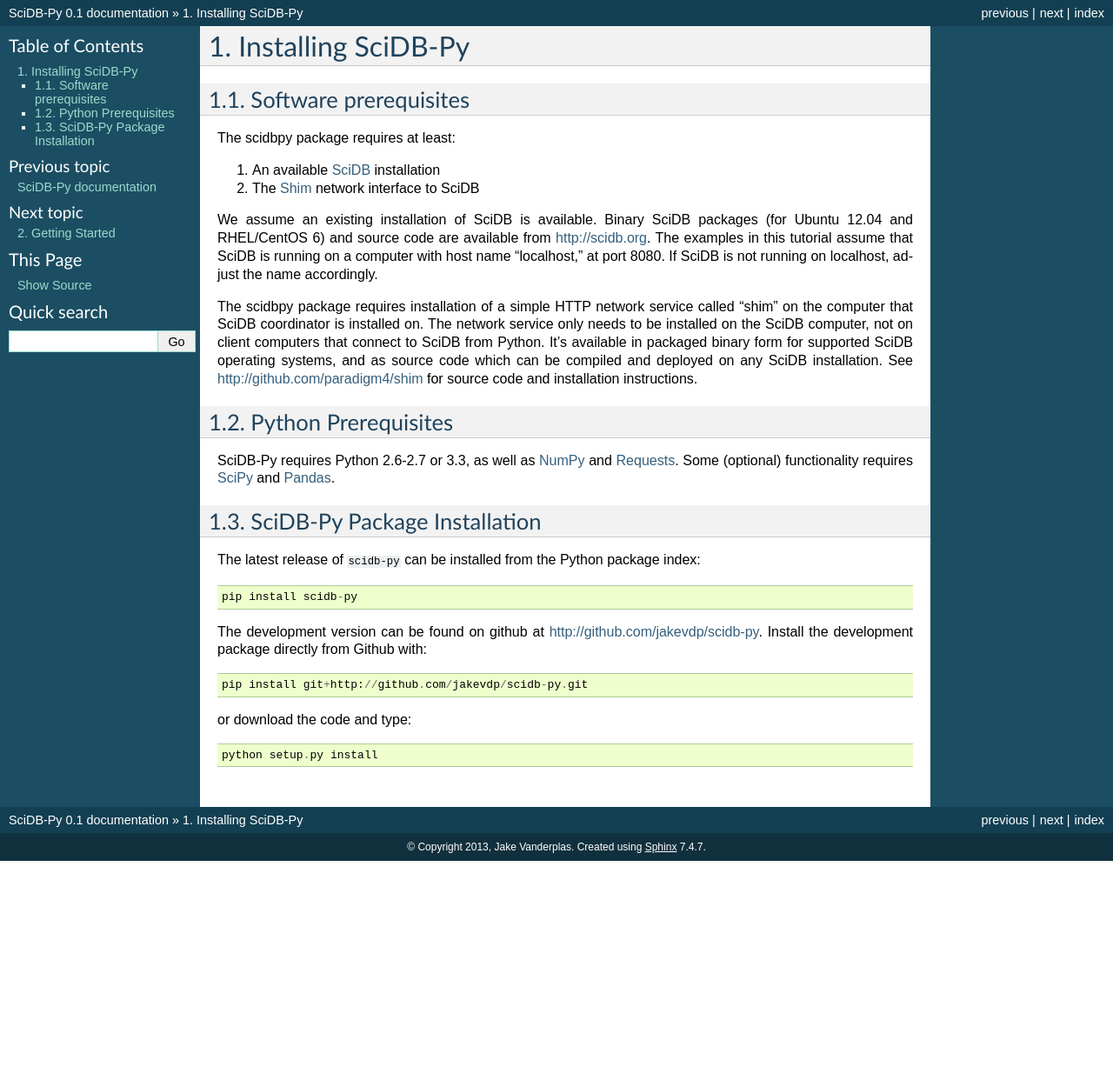
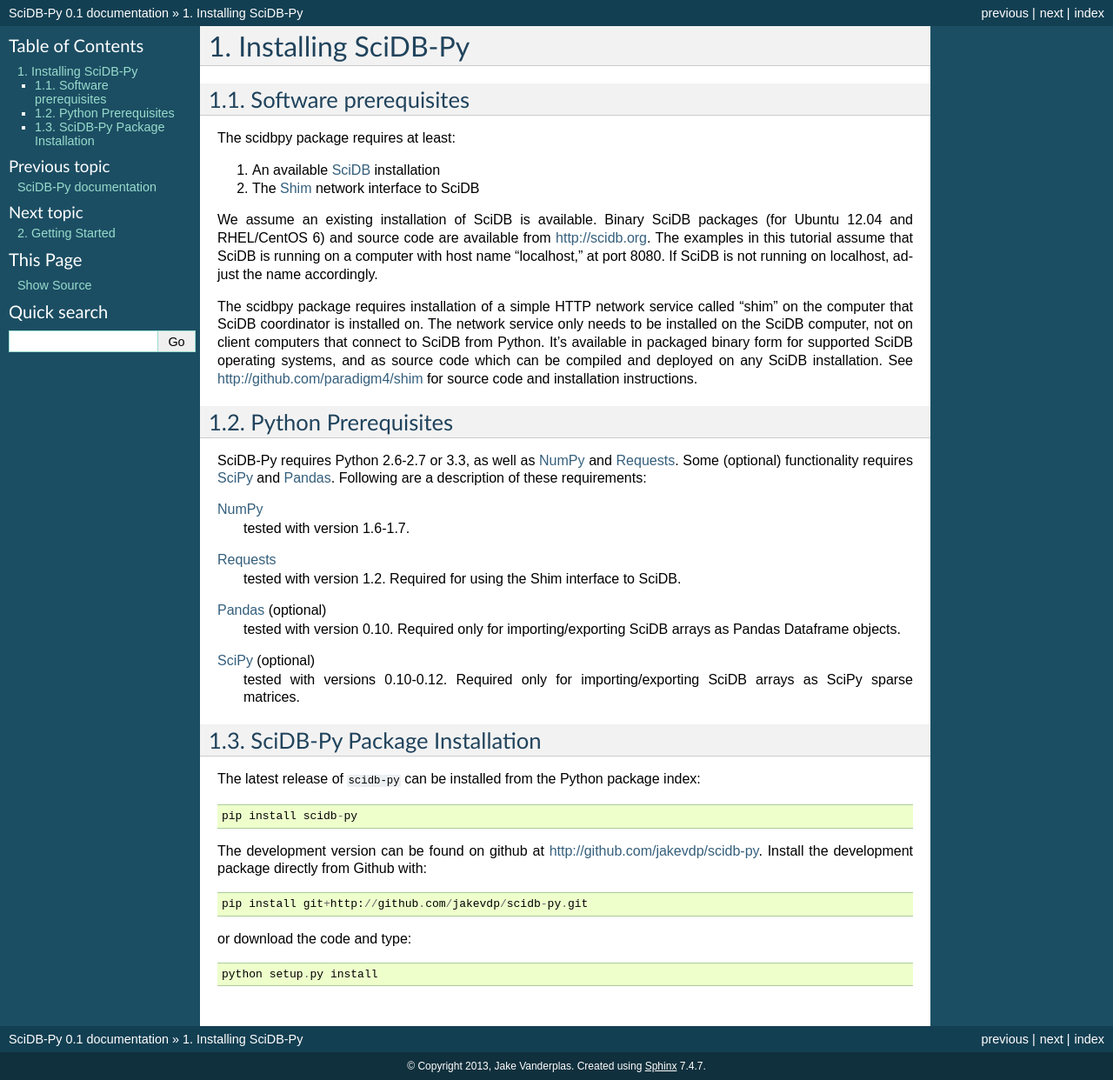
Before and after one commit to rvernica/SciDB-Py, a Sphinx documentation site: the page built from doc/install.rst, in a window 1280 px wide. Shown: the whole page at 87% size. Built offline with Sphinx 7.4.7, drawn with Linux system fonts in a browser that asks for light colours; formulas are drawn with MathJax 3; before the commit the page ends 990 px from its top, so only the background shows below that.

Commit message:
DOC: update README & INSTALL instructions

```diff
--- a/doc/install.rst
+++ b/doc/install.rst
@@ -33,6 +33,24 @@
 --------------------
 SciDB-Py requires Python 2.6-2.7 or 3.3, as well as NumPy_ and Requests_.
 Some (optional) functionality requires SciPy_ and Pandas_.
+Following are a description of these requirements:
+
+NumPy_
+    tested with version 1.6-1.7.
+
+Requests_
+    tested with version 1.2.
+    Required for using the Shim interface to SciDB.
+
+Pandas_ (optional)
+    tested with version 0.10.
+    Required only for importing/exporting SciDB arrays
+    as Pandas Dataframe objects.
+
+SciPy_ (optional)
+    tested with versions 0.10-0.12.
+    Required only for importing/exporting SciDB arrays
+    as SciPy sparse matrices.
 
 
 SciDB-Py Package Installation
```
Also changed, not shown: README.rst (+18 -13 lines).
